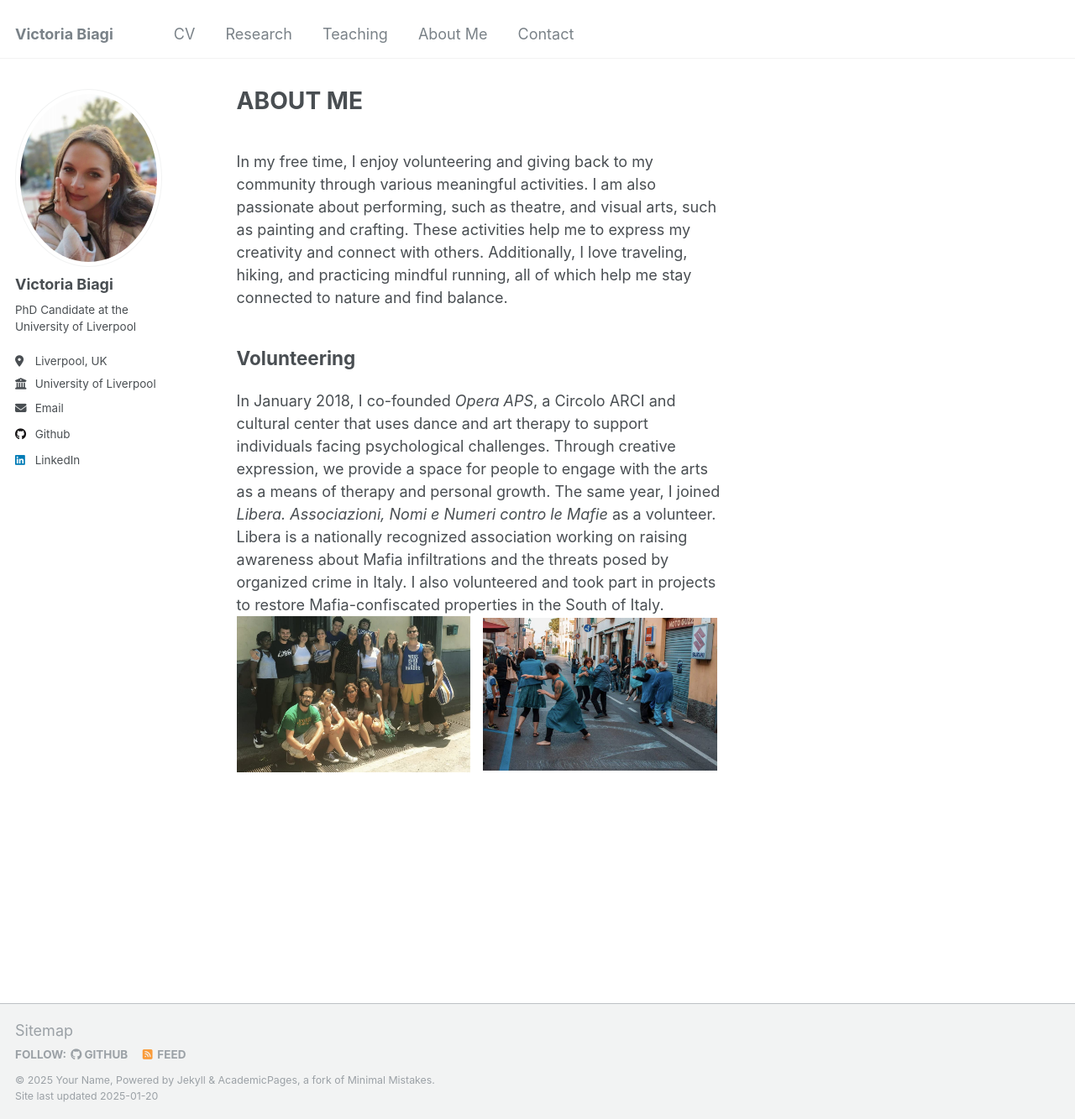
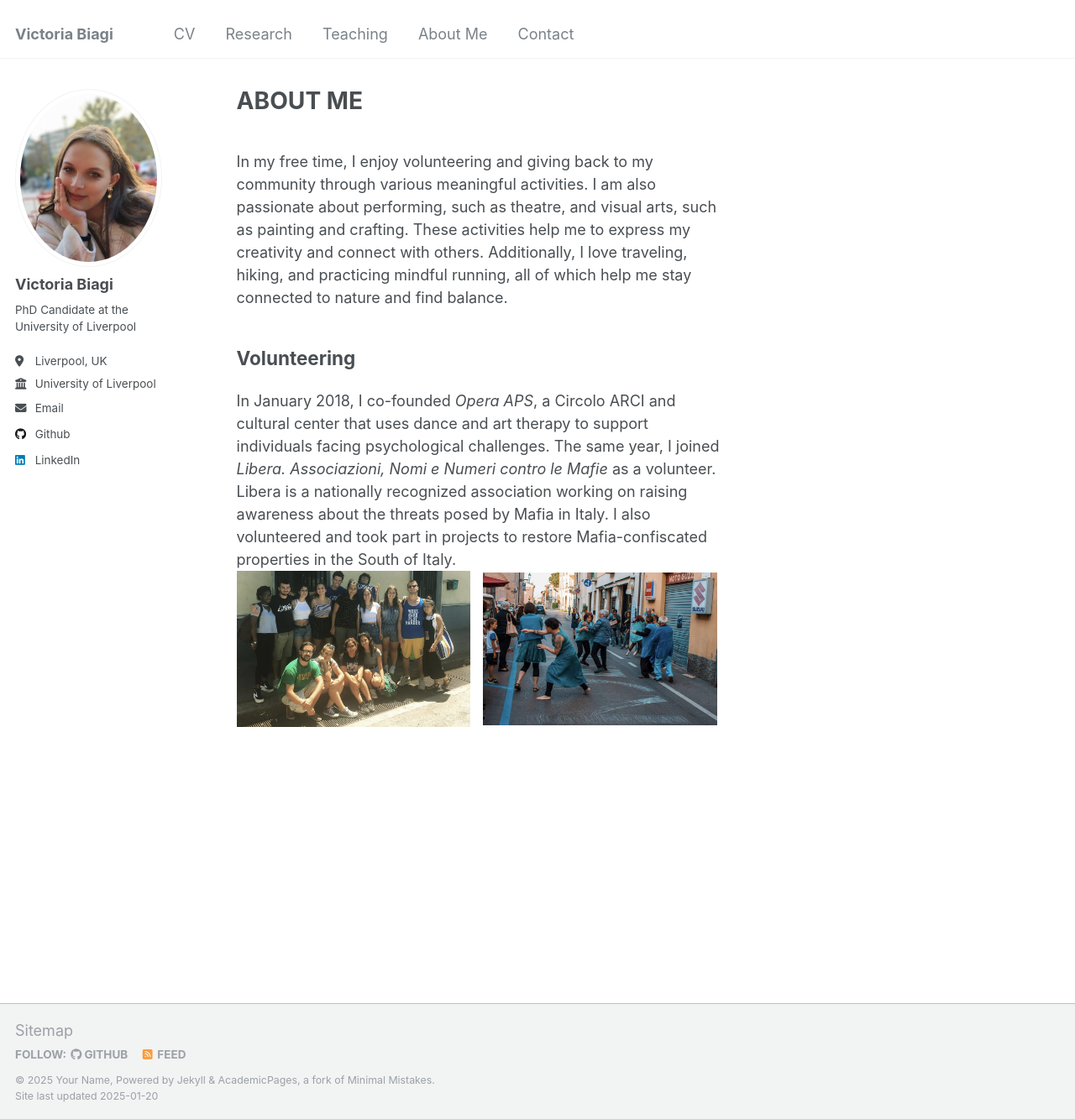
Before and after one commit to victoriabiagi/victoriabiagi.github.io, a Jekyll site: the page built from _pages/portfolio.html, in a window 1280 px wide and 1333 px high. Shown: the whole window at 84% size. Built offline with Jekyll 4.4.1, drawn with Linux system fonts in a browser that asks for light colours.

Commit message:
Update portfolio-2.html

```diff
--- a/_portfolio/portfolio-2.html
+++ b/_portfolio/portfolio-2.html
@@ -1,9 +1,9 @@
 ---
 layout: default
 title: "Volunteering"
-excerpt: "In January 2018, I co-founded *Opera APS*, a Circolo ARCI and cultural center that uses dance and art therapy to support individuals facing psychological challenges. Through creative expression, we provide a space for people to engage with the arts as a means of therapy and personal growth.
+excerpt: "In January 2018, I co-founded *Opera APS*, a Circolo ARCI and cultural center that uses dance and art therapy to support individuals facing psychological challenges.
 
-The same year, I joined *Libera. Associazioni, Nomi e Numeri contro le Mafie* as a volunteer. Libera is a nationally recognized association working on raising awareness about Mafia infiltrations and the threats posed by organized crime in Italy. I also volunteered and took part in projects to restore Mafia-confiscated properties in the South of Italy.
+The same year, I joined *Libera. Associazioni, Nomi e Numeri contro le Mafie* as a volunteer. Libera is a nationally recognized association working on raising awareness about the threats posed by Mafia in Italy. I also volunteered and took part in projects to restore Mafia-confiscated properties in the South of Italy.
 <br/><img src='/images/portfolio1.png' alt='First Image' style='width: 48%; display: inline-block; margin-right: 10px;' />
 <img src='/images/portfolio2.png' alt='Second Image' style='width: 48%; display: inline-block;' />"
 ---
```
